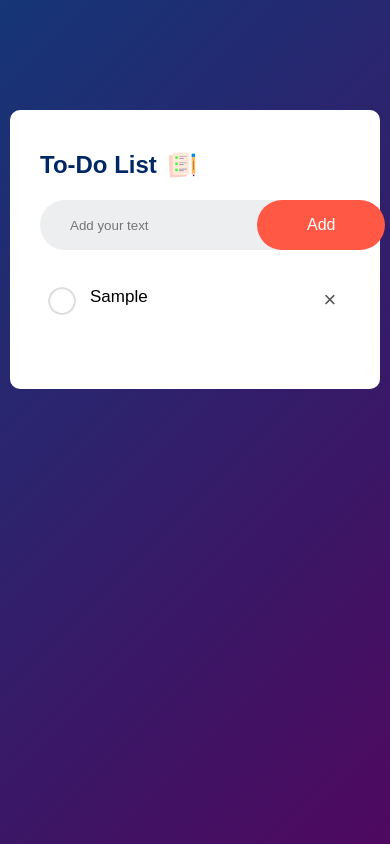
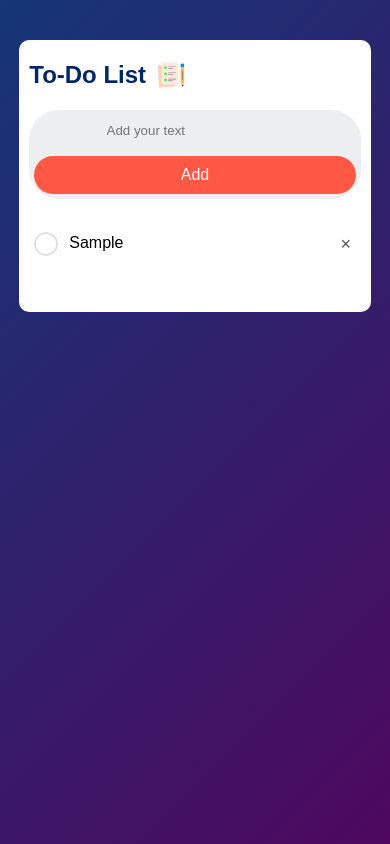
Before and after one commit to kedar-pp/todo-list, a plain HTML site: page index.html in a window 390 px wide. Both pictures are taken after typing "Sample" into the empty fields and a click on the button "Add". Drawn offline with Linux system fonts and the light colour scheme.

Commit message:
modified

```diff
--- a/styles.css
+++ b/styles.css
@@ -103,3 +103,112 @@ ul li span{
 ul li span:hover{
     background: #edeef0;
 }
+
+
+/* For tablets in portrait mode */
+@media (max-width: 768px) {
+    .todo-app {
+        max-width: 90%;
+        margin: 50px auto;
+        padding: 30px 20px 60px;
+    }
+
+    .row {
+        flex-direction: column;
+        padding: 10px;
+    }
+
+    button {
+        width: 100%;
+        padding: 12px 20px;
+        margin-top: 10px;
+    }
+}
+
+/* For mobile devices */
+@media (max-width: 480px) {
+    .todo-app {
+        max-width: 95%;
+        margin: 30px auto;
+        padding: 20px 10px 50px;
+    }
+
+    h2 {
+        font-size: 24px;
+    }
+
+    h2 img {
+        width: 24px;
+        margin-left: 5px;
+    }
+
+    .row {
+        flex-direction: column;
+        padding: 5px;
+    }
+
+    input {
+        padding: 8px;
+    }
+
+    button {
+        width: 100%;
+        padding: 10px;
+        margin-top: 10px;
+    }
+
+    ul li {
+        font-size: 16px;
+        padding: 10px 5px 10px 40px;
+    }
+
+    ul li::before {
+        height: 24px;
+        width: 24px;
+        top: 8px;
+        left: 5px;
+    }
+
+    ul li span {
+        width: 30px;
+        height: 30px;
+        font-size: 18px;
+        line-height: 30px;
+    }
+}
+
+/* For larger screens */
+@media (min-width: 1024px) {
+    .todo-app {
+        max-width: 700px;
+        padding: 50px 40px 80px;
+    }
+
+    h2 {
+        font-size: 32px;
+    }
+
+    h2 img {
+        width: 36px;
+        margin-left: 15px;
+    }
+
+    ul li {
+        font-size: 20px;
+        padding: 14px 10px 14px 60px;
+    }
+
+    ul li::before {
+        height: 32px;
+        width: 32px;
+        top: 10px;
+        left: 10px;
+    }
+
+    ul li span {
+        width: 45px;
+        height: 45px;
+        font-size: 24px;
+        line-height: 45px;
+    }
+}
```
